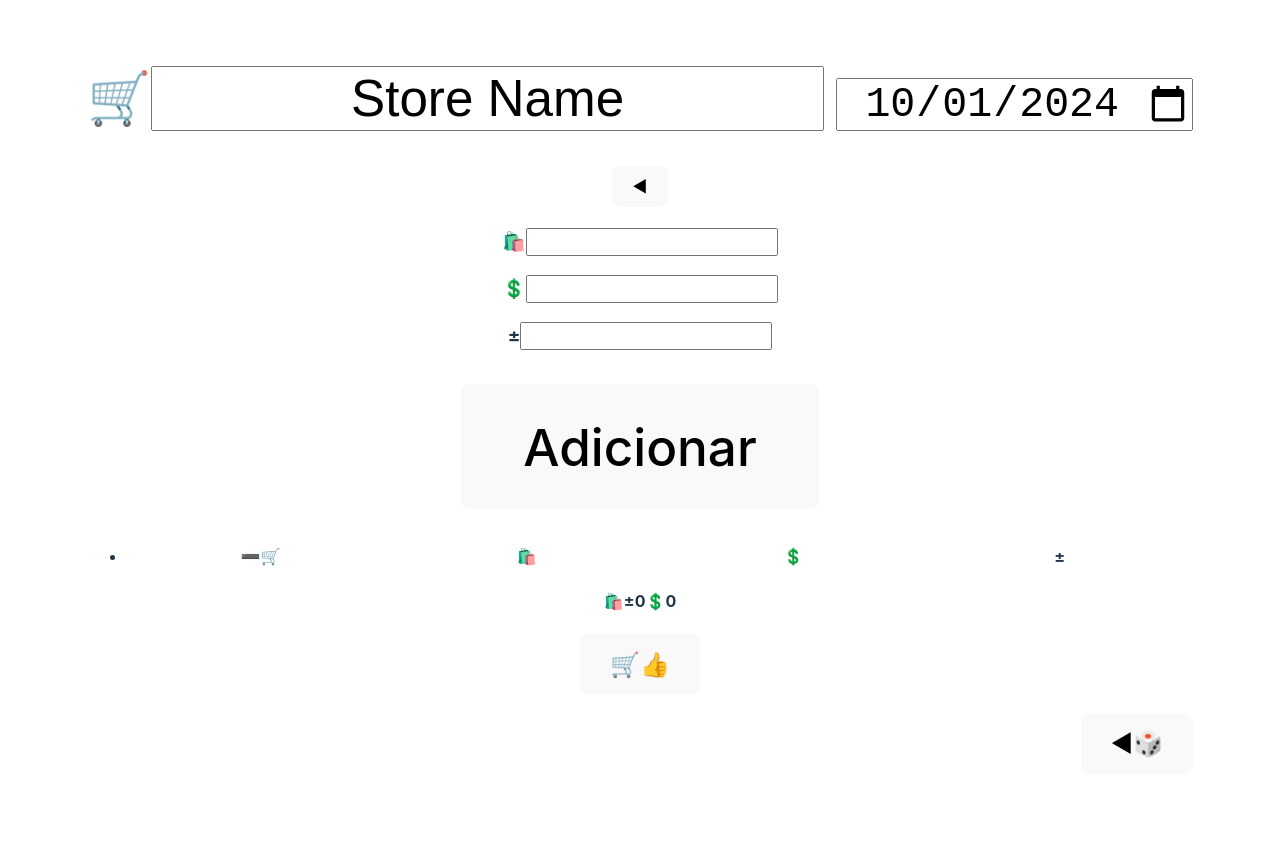
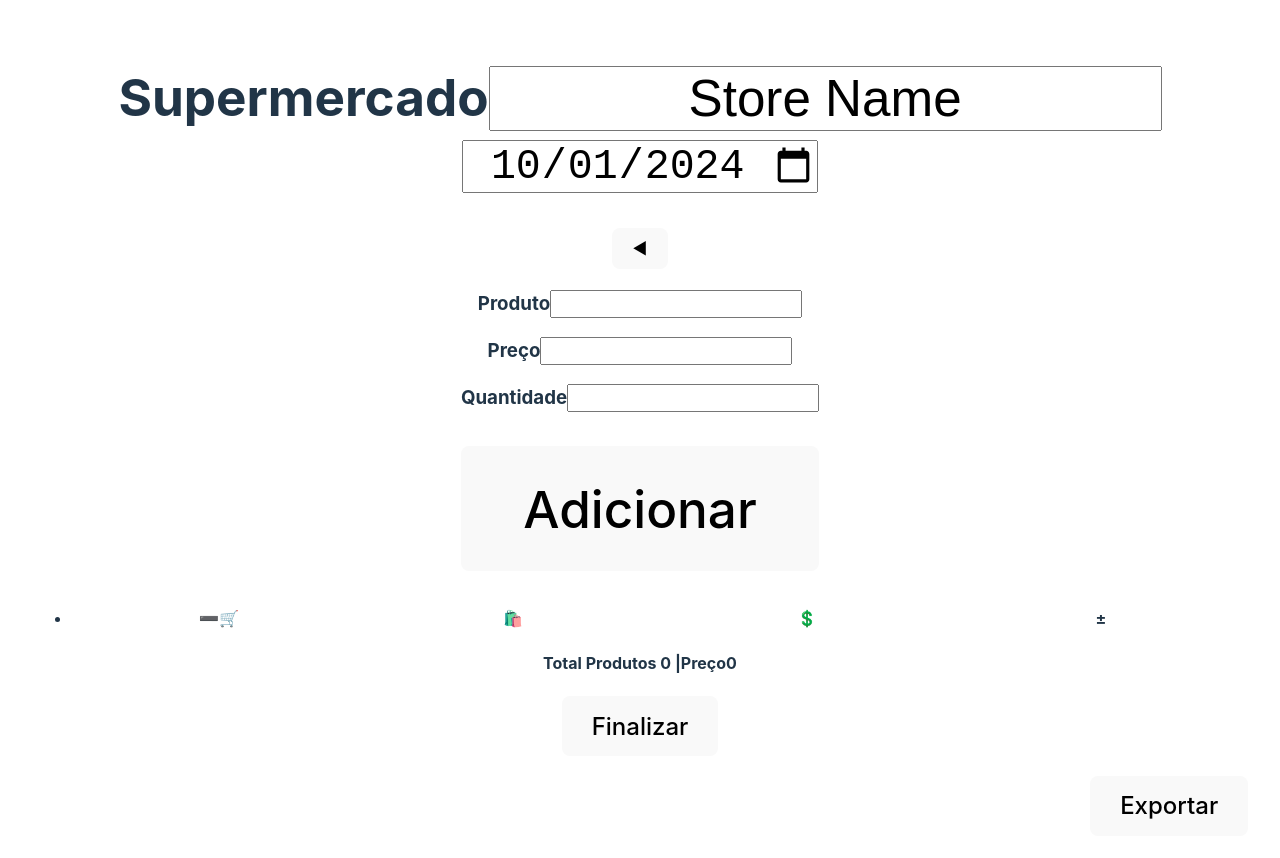
Before and after one commit to erickmacena1/shopping-buddy, a React (Vite) app: page / in a window 1280 px wide. Shown: the top 858 px of the page. Before the commit the page ends 826 px from the top, so only its background shows below. Built offline with nearby package versions, Linux system fonts and the light colour scheme.

Commit message:
feat: app using IconItem component

```diff
--- a/src/App.tsx
+++ b/src/App.tsx
@@ -2,6 +2,9 @@ import { useEffect } from 'react'
 import './App.css'
 import start from './shopping_service'
 import IconItem from './components/IconItem/IconItem'
+import type { LangOptions } from './components/IconItem/IconItem'
+
+let CURRENT_LANG: LangOptions = "pt"
 
 function App() {
 
@@ -13,40 +16,40 @@ function App() {
     <>
       <div className="modal d-none" id="checkoutModal">
         <div>
-          <h1>◀🛒👍</h1>
+          <h1><IconItem name='checkout' lang={CURRENT_LANG}/></h1>
 
-          <h2><button id="confirmCheckout">👍</button> <button id="rejectCheckout">👎</button></h2>
+          <h2><button id="confirmCheckout"><IconItem name='yes' lang={CURRENT_LANG}/></button> <button id="rejectCheckout"><IconItem name='no' lang={CURRENT_LANG}/></button></h2>
 
         </div>
       </div>
 
       <div className="modal d-none" id="exportModal">
         <div>
-          <h1>◀🎲</h1>
+          <h1><IconItem name='export' lang={CURRENT_LANG}/></h1>
 
-          <h2><a id="confirmExport">👍</a><button id="rejectExport">👎</button></h2>
+          <h2><a id="confirmExport"><IconItem name='yes' lang={CURRENT_LANG}/></a><button id="rejectExport"><IconItem name='no' lang={CURRENT_LANG}/></button></h2>
         </div>
       </div>
 
-      <h1>🛒<input type="text" id="storeName" /> <input type="date" id="date" /></h1>
+      <h1><IconItem name='supermarket' lang={CURRENT_LANG}/><input type="text" id="storeName" /> <input type="date" id="date" /></h1>
       <h4><button id="back">◀</button></h4>
 
       <h3>
-        <label htmlFor="productName">🛍️</label>
+        <label htmlFor="productName"><IconItem name="product" lang={CURRENT_LANG} /></label>
         <input id="productName" type="text" />
       </h3>
 
       <h3>
-        <label htmlFor="productPrice">💲</label>
+        <label htmlFor="productPrice"><IconItem name="cash" lang={CURRENT_LANG} /></label>
         <input id="productPrice" type="text" onInput={(e) => e.currentTarget.value = e.currentTarget.value.replace(',', '.').replace(/[a-z]/g, '')} />
       </h3>
 
       <h3>
-        <label htmlFor="productQuantity">±</label>
+        <label htmlFor="productQuantity"><IconItem name="quantity" lang={CURRENT_LANG} /></label>
         <input id="productQuantity" type="number" />
       </h3>
 
-      <h1><button id="add"><IconItem name="add" lang="pt"/></button></h1>
+      <h1><button id="add"><IconItem name="add" lang={CURRENT_LANG} /></button></h1>
 
       <h4>
         <ul id="productList">
@@ -54,15 +57,15 @@ function App() {
         </ul>
         <strong id="productSumary">
 
-          🛍️±<span id="sumaryCount"></span>
-          💲<span id="sumaryMoney"></span>
+          <IconItem name="totalProducts" lang={CURRENT_LANG} /> <span id="sumaryCount"></span> |
+          <IconItem name="cash" lang={CURRENT_LANG} /><span id="sumaryMoney"></span>
 
         </strong>
       </h4>
 
-      <h2><button id="checkout">🛒👍</button></h2>
+      <h2><button id="checkout"><IconItem name='checkout' lang={CURRENT_LANG}/></button></h2>
 
-      <h2 className="export"><button id="export">◀🎲</button></h2>
+      <h2 className="export"><button id="export"><IconItem name='export' lang={CURRENT_LANG}/></button></h2>
 
     </>
   )
```
